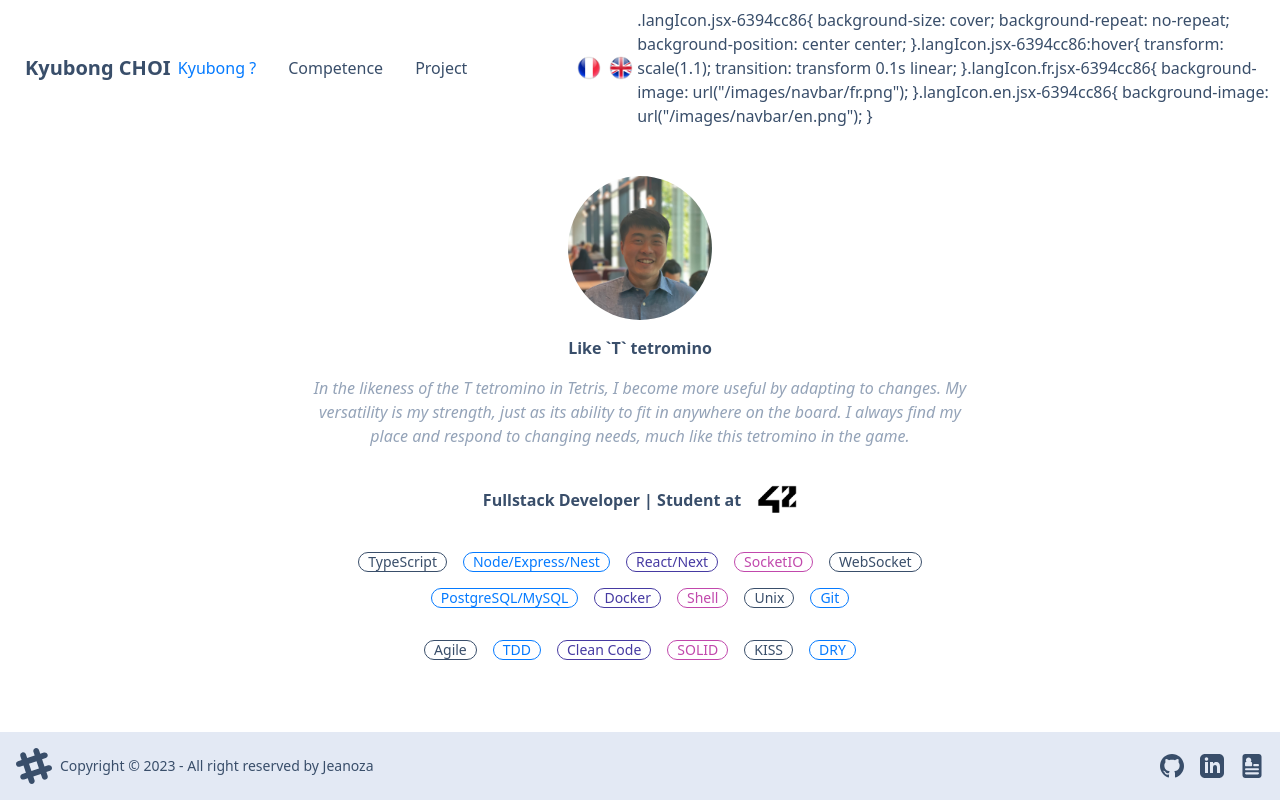
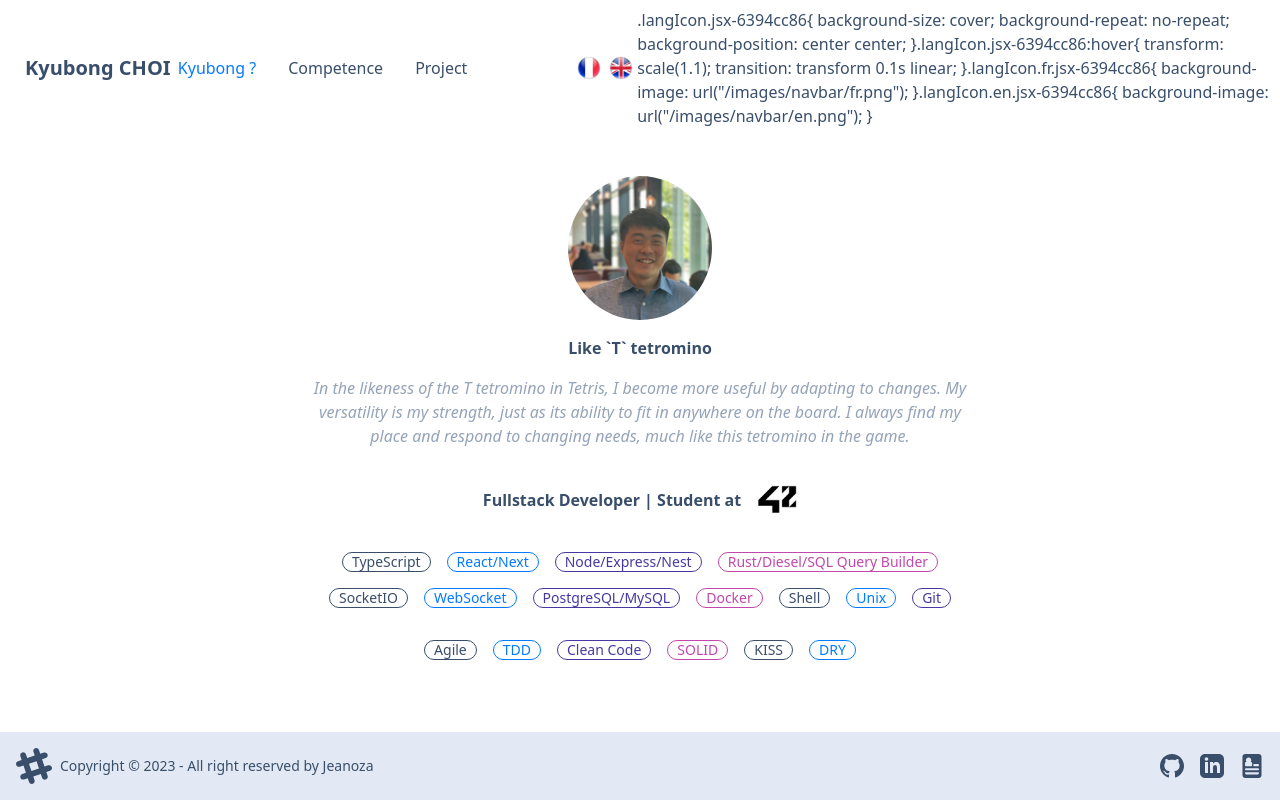
Before and after one commit to jeanoza/portfolio2023, a Next.js app: page /en/about in a window 1280 px wide. Built offline with nearby package versions, Linux system fonts and the light colour scheme.

Commit message:
fix: add rust in stack and update cv

```diff
--- a/src/components/about/stack.tsx
+++ b/src/components/about/stack.tsx
@@ -1,12 +1,29 @@
-const BADGES = ["TypeScript", "Node/Express/Nest", "React/Next", "SocketIO", "WebSocket", "PostgreSQL/MySQL", "Docker", "Shell", "Unix", "Git"]
-const BADGES_METHOD = ["Agile", "TDD", "Clean Code", "SOLID", "KISS", "DRY"]
+const BADGES = [
+  "TypeScript",
+  "React/Next",
+  "Node/Express/Nest",
+  "Rust/Diesel/SQL Query Builder",
+  "SocketIO",
+  "WebSocket",
+  "PostgreSQL/MySQL",
+  "Docker",
+  "Shell",
+  "Unix",
+  "Git",
+];
+const BADGES_METHOD = ["Agile", "TDD", "Clean Code", "SOLID", "KISS", "DRY"];
 
 const STATUT = {
   en: "Fullstack Developer | Student at ",
   fr: "Développeur Fullstack | Etudiant à ",
 };
 
-export const badges = ["badge-neutral", "badge-primary", "badge-secondary", "badge-accent"]
+export const badges = [
+  "badge-neutral",
+  "badge-primary",
+  "badge-secondary",
+  "badge-accent",
+];
 
 export default function Stack({ lang }: { lang: string }) {
   return (
@@ -18,17 +35,31 @@ export default function Stack({ lang }: { lang: string }) {
       <div className="mx-auto">
         <div className="flex flex-wrap justify-center items-center gap-4 my-8">
           {BADGES.map((icon, index) => (
-						<div key={index} className={`badge badge-outline ${badges[index % badges.length]} hover:scale-105`} >{icon}</div>
+            <div
+              key={index}
+              className={`badge badge-outline ${
+                badges[index % badges.length]
+              } hover:scale-105`}
+            >
+              {icon}
+            </div>
           ))}
         </div>
         <div className="flex flex-wrap justify-center items-center gap-4 my-8">
           {BADGES_METHOD.map((icon, index) => (
-						<div key={index} className={`badge badge-outline ${badges[index % badges.length]} hover:scale-105`} >{icon}</div>
+            <div
+              key={index}
+              className={`badge badge-outline ${
+                badges[index % badges.length]
+              } hover:scale-105`}
+            >
+              {icon}
+            </div>
           ))}
         </div>
       </div>
       <style jsx>{`
-			.badge{
+        .badge {
           white-space: nowrap;
         }
         .icon {
--- a/src/components/footer.tsx
+++ b/src/components/footer.tsx
@@ -47,7 +47,7 @@ export default function Footer() {
           </svg>
         </Link>
         <Link
-          href="/cv_kyubong_choi_2023_v9.pdf"
+          href="/cv_kyubong_choi_2023_v1.0.pdf"
           target="_blank"
           className="fill-current hover:fill-primary"
         >
--- a/src/pages/[lang]/about.tsx
+++ b/src/pages/[lang]/about.tsx
@@ -45,7 +45,6 @@ export default function About() {
       <div className="flex flex-col gap-4 justify-center items-center text-center  w-100 md:w-2/3 gap-4">
         <div className="avatar rounded-full mx-auto" />
         <h3 className="font-semibold">{TITLES[0][lang as keyof Lang]}</h3>
-				{/* <h3 className="text-primary">{TITLES[1][lang as keyof Lang]}</h3> */}
         <h3 className="text-slate-400 italic">
           {TITLES[2][lang as keyof Lang]}
         </h3>
@@ -60,6 +59,6 @@ export default function About() {
           background-position: center center;
         }
       `}</style>
-		</Layout >
+    </Layout>
   );
 }
```
Also changed, not shown: 1 other file (tests, documents, lock files or other folders). Lines whose indentation alone changed are shown as unchanged.
